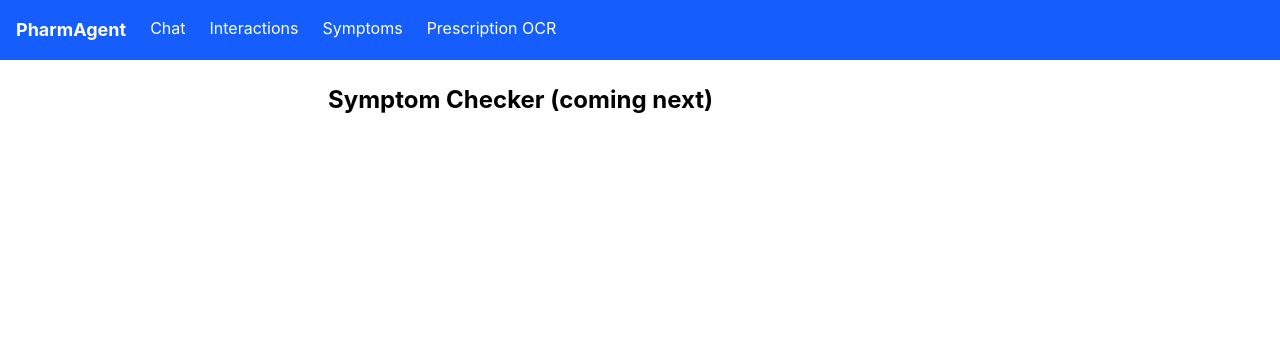
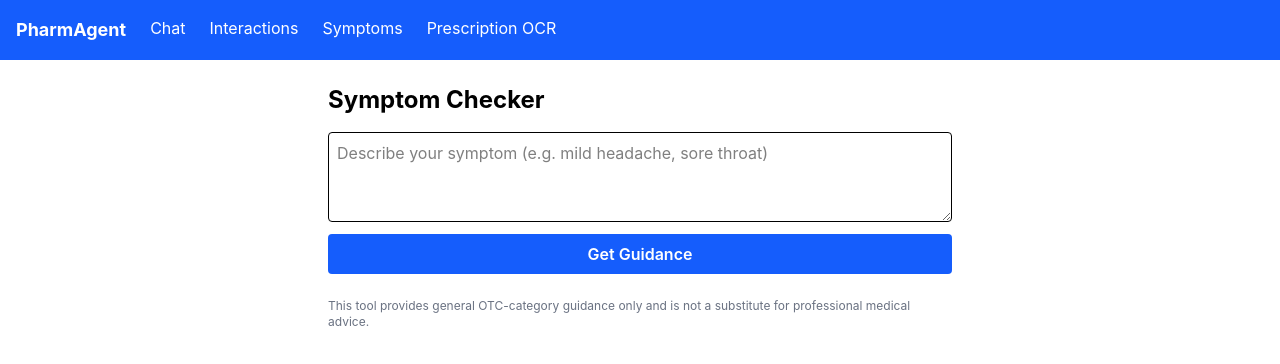
Before and after one commit to SharadaBende/pharmagent-ai-medicine-assistant, a React app in the folder frontend/: page /symptoms in a window 1280 px wide. Shown: the top 364 px of the page. Built offline with nearby package versions, Linux system fonts and the light colour scheme; the HTML template or start-up script is replaced by a standard one.

Commit message:
Wire up Symptom Checker page to backend /symptoms endpoint with emergency styling

```diff
--- a/frontend/src/pages/Symptoms.jsx
+++ b/frontend/src/pages/Symptoms.jsx
@@ -1,5 +1,72 @@
+import { useState } from 'react'
+import axios from 'axios'
+
 function Symptoms() {
-  return <h1 className="text-2xl font-bold">Symptom Checker (coming next)</h1>
+  const [symptom, setSymptom] = useState('')
+  const [result, setResult] = useState(null)
+  const [loading, setLoading] = useState(false)
+  const [error, setError] = useState('')
+
+  const handleSubmit = async (e) => {
+    e.preventDefault()
+    setLoading(true)
+    setError('')
+    setResult(null)
+
+    try {
+      const response = await axios.post('http://127.0.0.1:8000/symptoms', {
+        symptom: symptom,
+      })
+      setResult(response.data)
+    } catch (err) {
+      setError('Something went wrong. Please try again.')
+    } finally {
+      setLoading(false)
+    }
+  }
+
+  return (
+    <div>
+      <h1 className="text-2xl font-bold mb-4">Symptom Checker</h1>
+
+      <form onSubmit={handleSubmit} className="flex flex-col gap-3">
+        <textarea
+          placeholder="Describe your symptom (e.g. mild headache, sore throat)"
+          value={symptom}
+          onChange={(e) => setSymptom(e.target.value)}
+          className="border rounded p-2"
+          rows={3}
+          required
+        />
+        <button
+          type="submit"
+          disabled={loading}
+          className="bg-blue-600 text-white rounded p-2 font-semibold disabled:opacity-50"
+        >
+          {loading ? 'Checking...' : 'Get Guidance'}
+        </button>
+      </form>
+
+      {error && <p className="text-red-600 mt-4">{error}</p>}
+
+      {result && (
+        <div
+          className={`mt-6 rounded p-4 whitespace-pre-wrap border-2 ${
+            result.emergency
+              ? 'bg-red-50 border-red-500 text-red-800 font-semibold'
+              : 'bg-gray-100 border-gray-200'
+          }`}
+        >
+          {result.emergency && <div className="text-lg mb-2">⚠️ Emergency Notice</div>}
+          {result.answer}
+        </div>
+      )}
+
+      <p className="text-xs text-gray-500 mt-6">
+        This tool provides general OTC-category guidance only and is not a substitute for professional medical advice.
+      </p>
+    </div>
+  )
 }
 
 export default Symptoms
```
